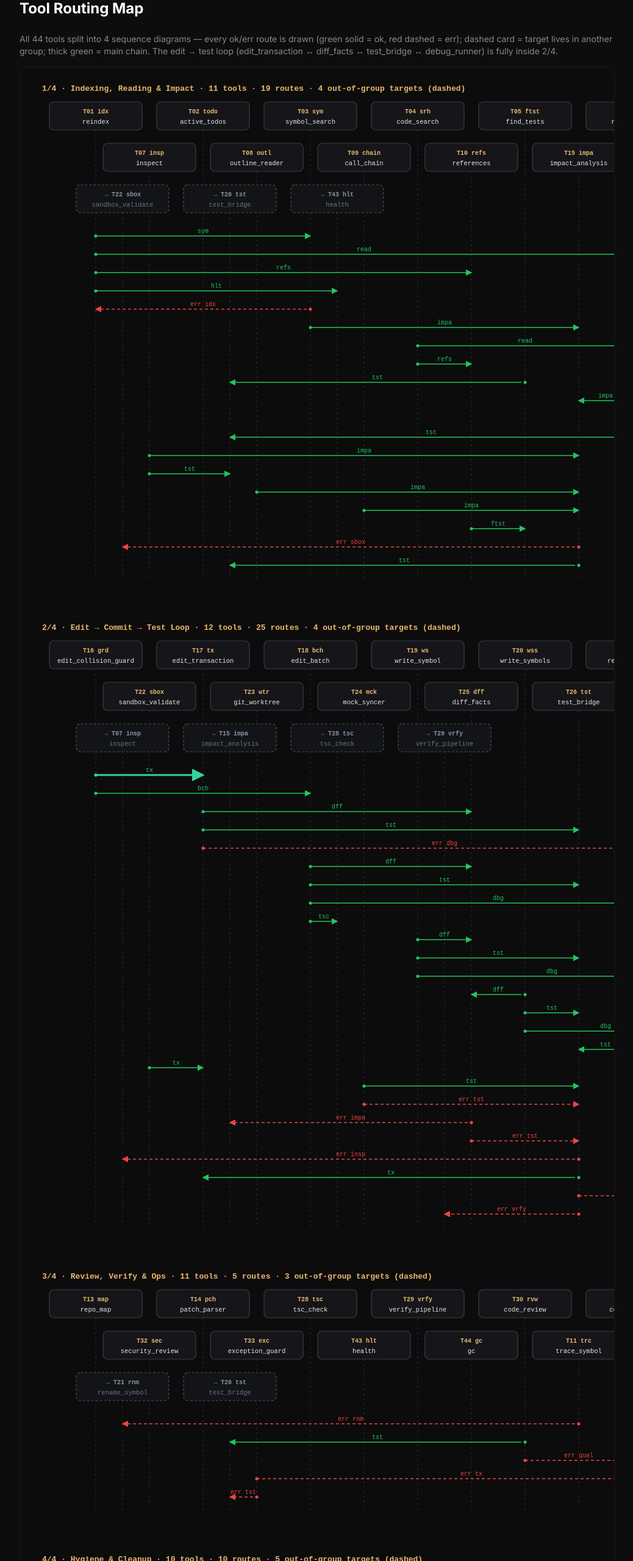
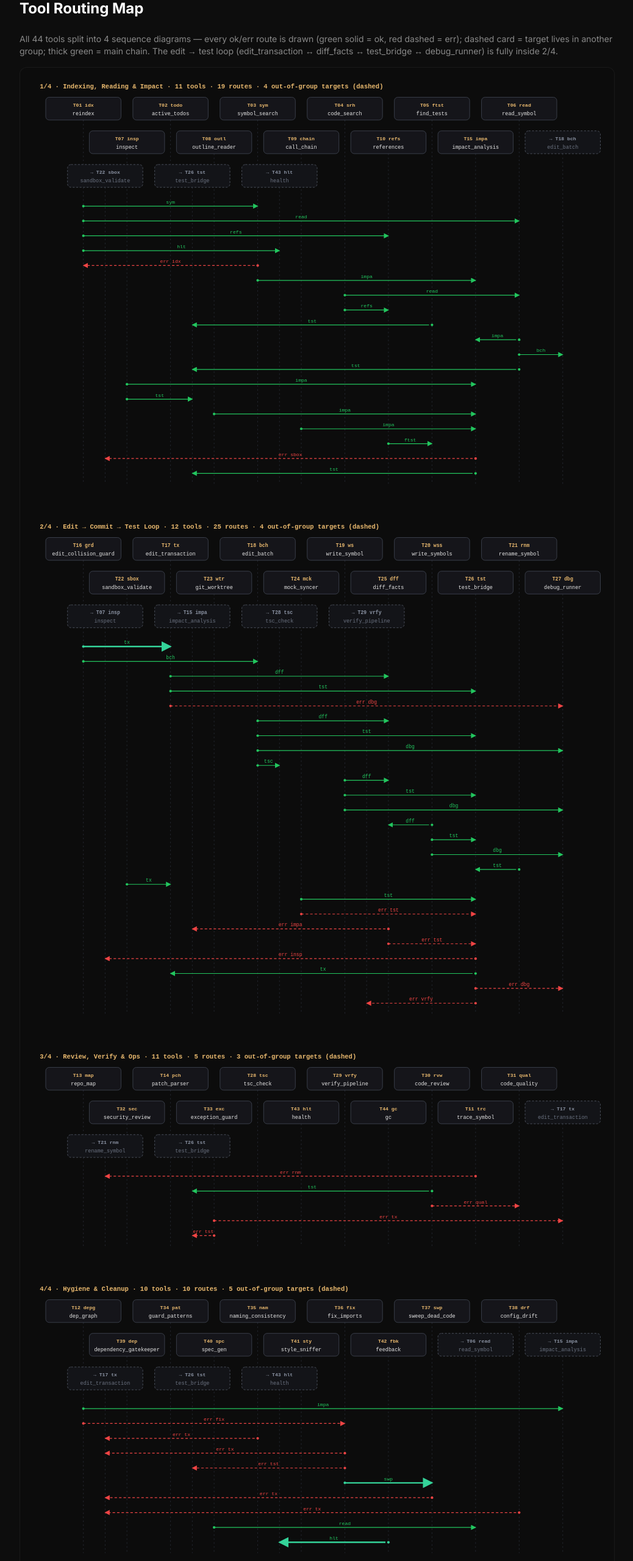
Before and after one commit to wulun811/LiuHe, a plain HTML site: page web/docs.en.html in a window 1280 px wide. Shown: the part 4440-7000 px from the top of the page at 61% size, without its empty margins (120-1158 px from the left). Drawn offline with nearby package versions, Linux system fonts and the light colour scheme.

Commit message:
fix: 工具路由地图图片改为容器自适应（width:100% max-width:1160px）——修复线上右侧被裁剪需横向滚动的问题

```diff
--- a/web/docs.en.html
+++ b/web/docs.en.html
@@ -374,10 +374,10 @@ args = ["/path/to/malong/mcp-server.js", "--workspace", "/path/to/project"]</pre
     <h2 class="text-2xl font-bold text-white mb-6">Tool Routing Map</h2>
     <p class="text-sm mb-4" style="color:#888">All 44 tools split into 4 sequence diagrams — every ok/err route is drawn (green solid = ok, red dashed = err); dashed card = target lives in another group; thick green = main chain. The edit &rarr; test loop (edit_transaction &harr; diff_facts &harr; test_bridge &harr; debug_runner) is fully inside 2/4.</p>
     <div class="rounded-xl border border-white/5 bg-ink-950/50 p-4 overflow-x-auto">
-        <img src="routing-seq-1-en.svg" alt="1/4 Indexing, Reading & Impact" class="max-w-none" style="width:1160px;height:auto;display:block">
-        <img src="routing-seq-2-en.svg" alt="2/4 Edit, Commit & Test Loop" class="max-w-none mt-6" style="width:1160px;height:auto;display:block">
-        <img src="routing-seq-3-en.svg" alt="3/4 Review, Verify & Ops" class="max-w-none mt-6" style="width:1160px;height:auto;display:block">
-        <img src="routing-seq-4-en.svg" alt="4/4 Hygiene & Cleanup" class="max-w-none mt-6" style="width:1160px;height:auto;display:block">
+        <img src="routing-seq-1-en.svg" alt="1/4 Indexing, Reading & Impact" class="max-w-none" style="width:100%;max-width:1160px;height:auto;display:block">
+        <img src="routing-seq-2-en.svg" alt="2/4 Edit, Commit & Test Loop" class="max-w-none mt-6" style="width:100%;max-width:1160px;height:auto;display:block">
+        <img src="routing-seq-3-en.svg" alt="3/4 Review, Verify & Ops" class="max-w-none mt-6" style="width:100%;max-width:1160px;height:auto;display:block">
+        <img src="routing-seq-4-en.svg" alt="4/4 Hygiene & Cleanup" class="max-w-none mt-6" style="width:100%;max-width:1160px;height:auto;display:block">
         <div class="mt-6">
     <h3 class="font-mono text-sm mb-3" style="color:#e8b86e">Legend</h3>
     <div class="text-xs mb-6 space-y-1">
```
Also changed, not shown: web/docs.html (+4 -4 lines).
